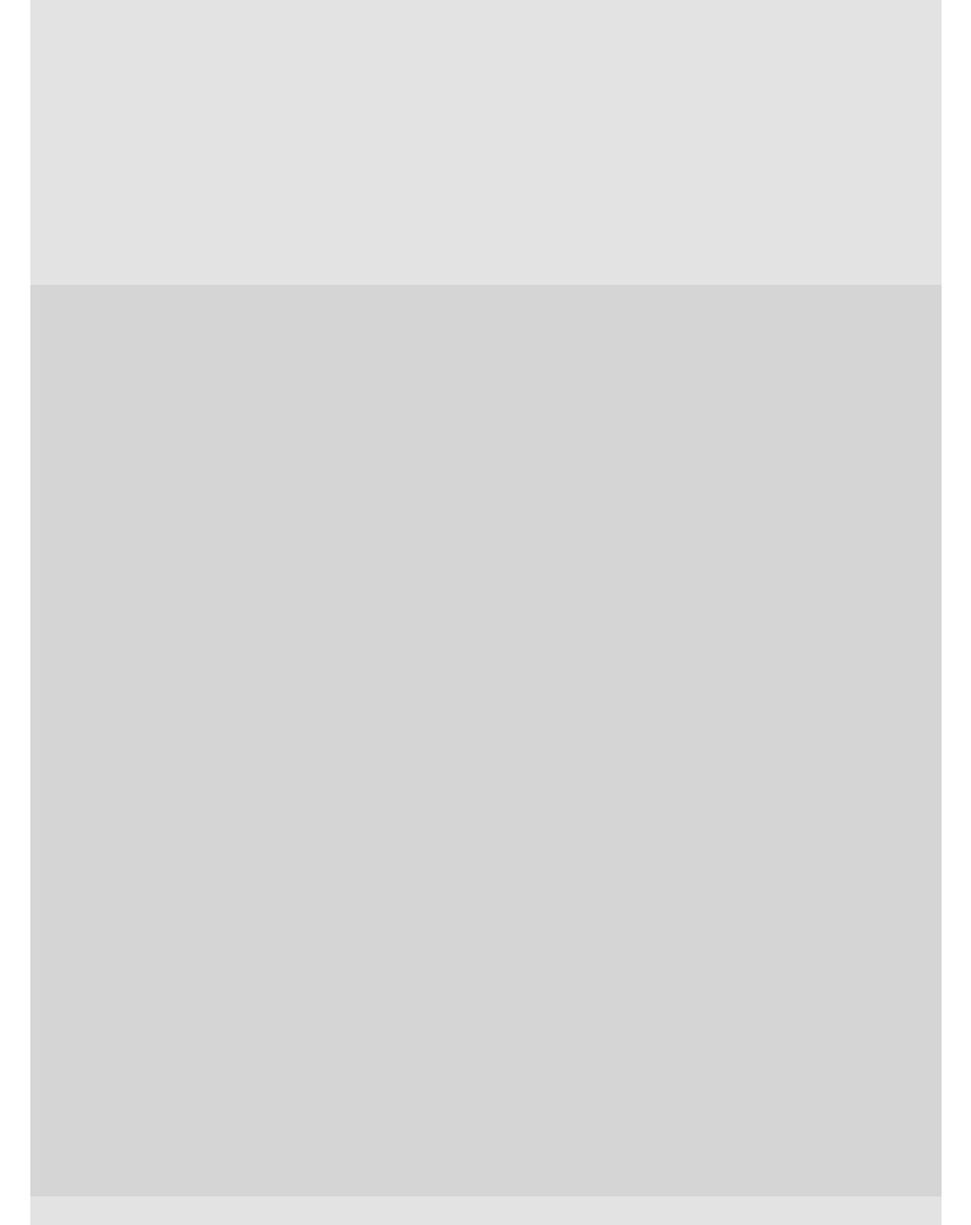
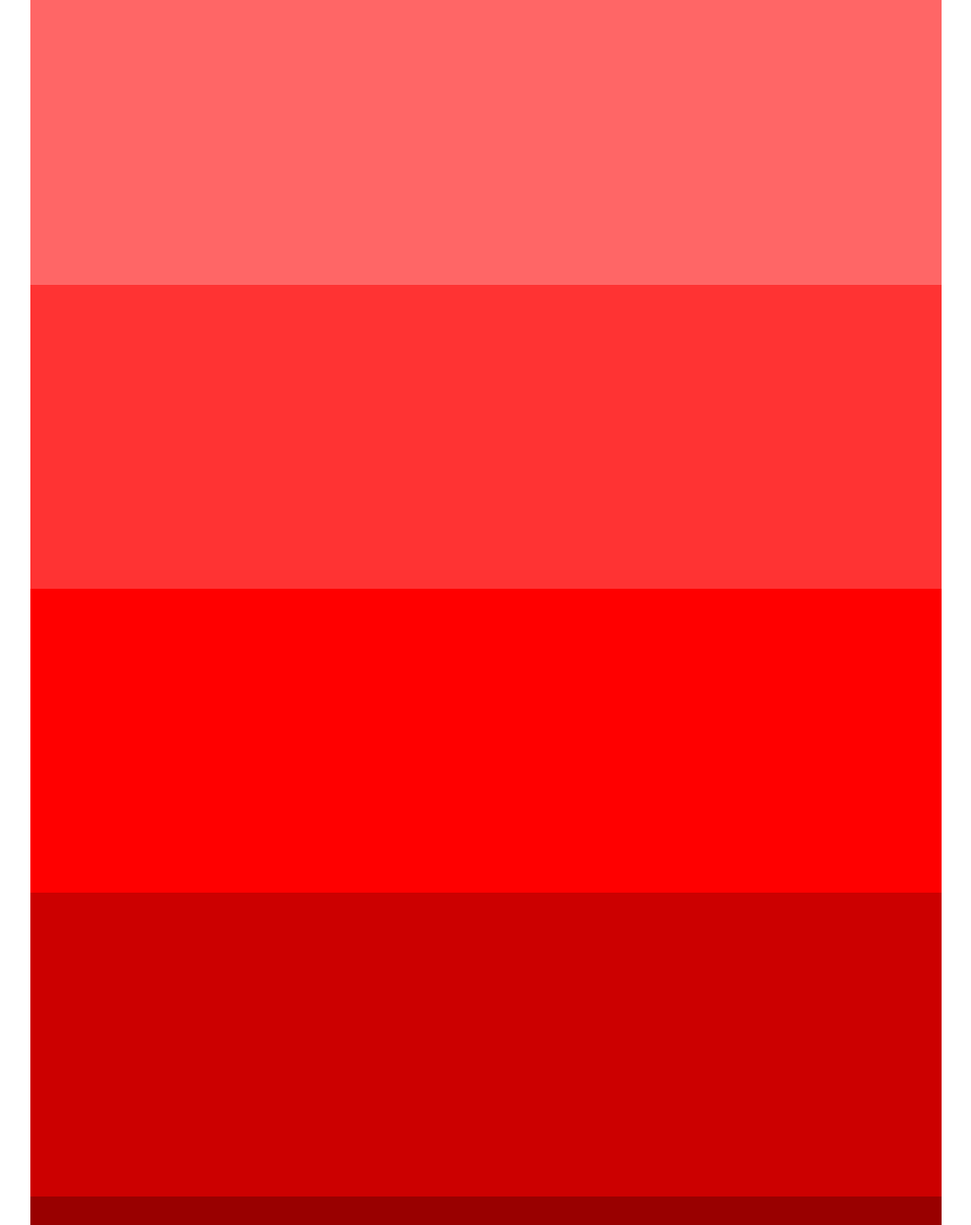
Before and after one commit to EowynFawn/coding-responsive-websites-1, a plain HTML site: page colors-starter/index.html in a window 1280 px wide. Shown: the whole page at 95% size, without its empty margins (128-1151 px from the left). Drawn offline with Linux system fonts and the light colour scheme.

Commit message:
background colors changes

```diff
--- a/colors-starter/css/main.css
+++ b/colors-starter/css/main.css
@@ -34,15 +34,15 @@ header {
 }
 
 #column-1 {
-  background: #d5d5d5;
+  background: #ffbb33;
 }
 
 #column-2 {
-  background: #d5d5d5;
+  background: #cc8800;
 }
 
 #column-3 {
-  background: #d5d5d5;
+  background: #4d3300;
 }
 
 
@@ -60,23 +60,23 @@ footer {
 
 @media (min-width: 768px) {
   header {
-    background-color: ;
+    background-color: #ff8c66;
   }
 
   #column-1 {
-    background-color: ;
+    background-color: #ff531a;
   }
 
   #column-2 {
-    background-color: ;
+    background-color: #e63900;
   }
 
   #column-3 {
-    background-color: ;
+    background-color: #b32d00;
   }
 
   footer {
-    background-color: ;
+    background-color: #802000;
   }
 
 }
@@ -85,23 +85,23 @@ footer {
 /*---------- Desktops ----------*/
 @media (min-width: 1200px) {
   header {
-    background-color: ;
+    background-color: #ff6666;
   }
 
   #column-1 {
-    background-color: ;
+    background-color: #ff3333;
   }
 
   #column-2 {
-    background-color: ;
+    background-color: #ff0000;
   }
 
   #column-3 {
-    background-color: ;
+    background-color: #cc0000;
   }
 
   footer {
-    background-color: ;
+    background-color: #990000;
   }
 
 }
```
